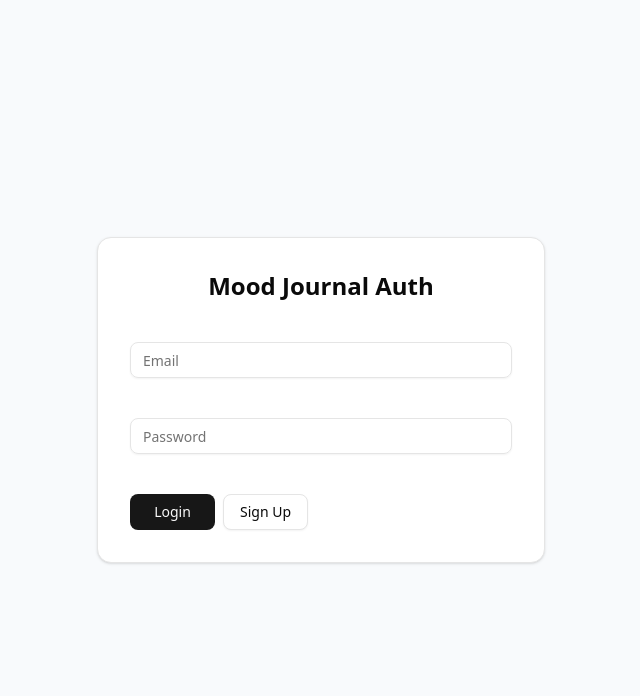
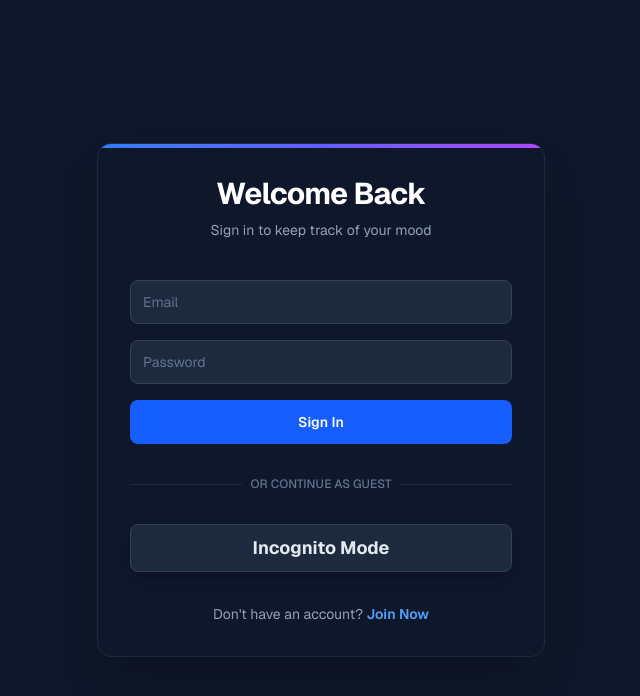
Before and after one commit to soroqn1/Mood-Journal, a Next.js app: page /login in a window 1280 px wide. Shown: the top 696 px of the page, without its empty margins (319-959 px from the left). Built offline with nearby package versions, Linux system fonts and the light colour scheme; no server answers.

Commit message:
add unified login/signup with anonymous access

```diff
--- a/src/app/login/page.tsx
+++ b/src/app/login/page.tsx
@@ -8,12 +8,13 @@ import { Card } from "@/components/ui/card";
 import { useRouter } from "next/navigation";
 
 export default function LoginPage() {
+    const [mode, setMode] = useState<'login' | 'signup'>('login');
     const [email, setEmail] = useState("");
     const [password, setPassword] = useState("");
     const router = useRouter();
 
-    const handleLogin = async (type: 'login' | 'signup') => {
-        const { error } = type === 'login'
+    const handleAuth = async () => {
+        const { error } = mode === 'login'
             ? await supabase.auth.signInWithPassword({ email, password })
             : await supabase.auth.signUp({ email, password });
 
@@ -21,20 +22,82 @@ export default function LoginPage() {
         else router.push("/");
     };
 
+    const handleAnonymous = async () => {
+        const { error } = await supabase.auth.signInAnonymously();
+        if (error) alert(error.message);
+        else router.push("/");
+    };
+
     return (
-        <div className="flex min-h-screen items-center justify-center bg-slate-50">
-            <Card className="p-8 w-full max-w-md space-y-4">
-                <h1 className="text-2xl font-bold text-center">Mood Journal Auth</h1>
-                <Input placeholder="Email" value={email} onChange={e => setEmail(e.target.value)} />
-                <Input type="password" placeholder="Password" value={password} onChange={e => setPassword(e.target.value)} />
-                <div className="flex gap-2">
-                    <div className="grid grid-cols-2 gap-2">
-                        <Button onClick={() => handleLogin('login')}>
-                            Login
+        <div className="flex min-h-screen items-center justify-center bg-[#0f172a] p-4 font-sans text-white">
+            <Card className="p-8 w-full max-w-md bg-slate-900 border-slate-800 shadow-2xl relative overflow-hidden">
+                <div className="absolute top-0 left-0 w-full h-1 bg-gradient-to-r from-blue-500 via-indigo-500 to-purple-500"></div>
+
+                <div className="space-y-6">
+                    <div className="text-center space-y-2">
+                        <h1 className="text-3xl font-bold tracking-tight text-white">
+                            {mode === 'login' ? 'Welcome Back' : 'Get Started'}
+                        </h1>
+                        <p className="text-slate-400 text-sm">
+                            {mode === 'login'
+                                ? 'Sign in to keep track of your mood'
+                                : 'Create an account to start your journal'}
+                        </p>
+                    </div>
+
+                    <div className="space-y-4 pt-4">
+                        <div className="space-y-2">
+                            <Input
+                                placeholder="Email"
+                                value={email}
+                                onChange={e => setEmail(e.target.value)}
+                                className="bg-slate-800 border-slate-700 text-white placeholder:text-slate-500 focus:ring-blue-500 h-11"
+                            />
+                        </div>
+                        <div className="space-y-2">
+                            <Input
+                                type="password"
+                                placeholder="Password"
+                                value={password}
+                                onChange={e => setPassword(e.target.value)}
+                                className="bg-slate-800 border-slate-700 text-white placeholder:text-slate-500 focus:ring-blue-500 h-11"
+                            />
+                        </div>
+                        <Button
+                            className="w-full h-11 bg-blue-600 hover:bg-blue-500 transition-all font-semibold"
+                            onClick={handleAuth}
+                        >
+                            {mode === 'login' ? 'Sign In' : 'Create Account'}
                         </Button>
-                        <Button variant="outline" onClick={() => handleLogin('signup')}>
-                            Sign Up
-                        </Button>
+                    </div>
+
+                    <div className="relative py-2">
+                        <div className="absolute inset-0 flex items-center">
+                            <span className="w-full border-t border-slate-800"></span>
+                        </div>
+                        <div className="relative flex justify-center text-xs uppercase">
+                            <span className="bg-slate-900 px-2 text-slate-500 font-medium">Or continue as guest</span>
+                        </div>
+                    </div>
+
+                    <Button
+                        variant="secondary"
+                        className="w-full h-12 bg-slate-800 text-slate-200 hover:bg-slate-700 border border-slate-700 shadow-lg text-lg font-bold"
+                        onClick={handleAnonymous}
+                    >
+                        Incognito Mode
+                    </Button>
+
+                    <div className="text-center pt-2">
+                        <p className="text-sm text-slate-400">
+                            {mode === 'login' ? "Don't have an account? " : "Already have an account? "}
+                            <button
+                                onClick={() => setMode(mode === 'login' ? 'signup' : 'login')}
+                                className="text-blue-400 hover:text-blue-300 font-semibold underline-offset-4 hover:underline"
+                            >
+                                {mode === 'login' ? 'Join Now' : 'Sign In Instead'}
+                            </button>
+                        </p>
                     </div>
                 </div>
             </Card>
--- a/src/components/Sidebar.tsx
+++ b/src/components/Sidebar.tsx
@@ -3,7 +3,7 @@
 import { useEffect, useState } from "react";
 import { Button } from "@/components/ui/button";
 import { supabase } from "@/lib/supabase";
-import { Plus, MessageSquare, Trash2 } from "lucide-react";
+import { Plus, MessageSquare, LogOut } from "lucide-react";
 
 interface SidebarProps {
     activeChatId: string | null;
@@ -52,28 +52,45 @@ export default function Sidebar({ activeChatId, onSelectChat }: SidebarProps) {
         }
     };
 
+    const handleLogout = async () => {
+        await supabase.auth.signOut();
+        window.location.href = "/login";
+    };
+
     return (
-        <div className="w-64 bg-slate-900 text-white h-screen flex flex-col p-4 shadow-2xl">
+        <div className="w-64 bg-[#0f172a] text-white h-screen flex flex-col p-4 shadow-2xl border-r border-slate-800">
             <Button
                 onClick={createNewChat}
-                className="w-full mb-6 bg-blue-600 hover:bg-blue-700 flex gap-2"
+                className="w-full mb-6 bg-blue-600 hover:bg-blue-500 flex gap-2 font-semibold shadow-lg shadow-blue-900/20"
             >
                 <Plus size={18} /> New Chat
             </Button>
 
-            <div className="flex-1 overflow-y-auto space-y-2">
-                <p className="text-xs font-semibold text-slate-500 uppercase tracking-wider mb-2">Your History</p>
+            <div className="flex-1 overflow-y-auto space-y-2 pr-2 custom-scrollbar">
+                <p className="text-[10px] font-bold text-slate-500 uppercase tracking-widest mb-4 px-2">Recent Journals</p>
                 {chats.map((chat) => (
                     <button
                         key={chat.id}
                         onClick={() => onSelectChat(chat.id)}
-                        className={`w-full flex items-center gap-3 p-3 rounded-lg text-sm transition-all ${activeChatId === chat.id ? 'bg-slate-800 text-blue-400' : 'hover:bg-slate-800 text-slate-300'
+                        className={`w-full flex items-center gap-3 p-3 rounded-xl text-sm transition-all group ${activeChatId === chat.id
+                                ? 'bg-slate-800 text-blue-400 shadow-inner'
+                                : 'hover:bg-slate-800/50 text-slate-400 hover:text-slate-200'
                             }`}
                     >
-                        <MessageSquare size={16} />
-                        <span className="truncate">{chat.title}</span>
+                        <MessageSquare size={16} className={activeChatId === chat.id ? 'text-blue-400' : 'text-slate-500 group-hover:text-slate-400'} />
+                        <span className="truncate font-medium">{chat.title}</span>
                     </button>
                 ))}
+            </div>
+
+            <div className="pt-4 mt-4 border-t border-slate-800">
+                <button
+                    onClick={handleLogout}
+                    className="flex items-center gap-3 w-full p-3 text-slate-400 hover:text-red-400 hover:bg-red-400/10 rounded-xl transition-all text-sm font-semibold group"
+                >
+                    <LogOut size={18} className="group-hover:translate-x-0.5 transition-transform" />
+                    Sign Out
+                </button>
             </div>
         </div>
     );
```
